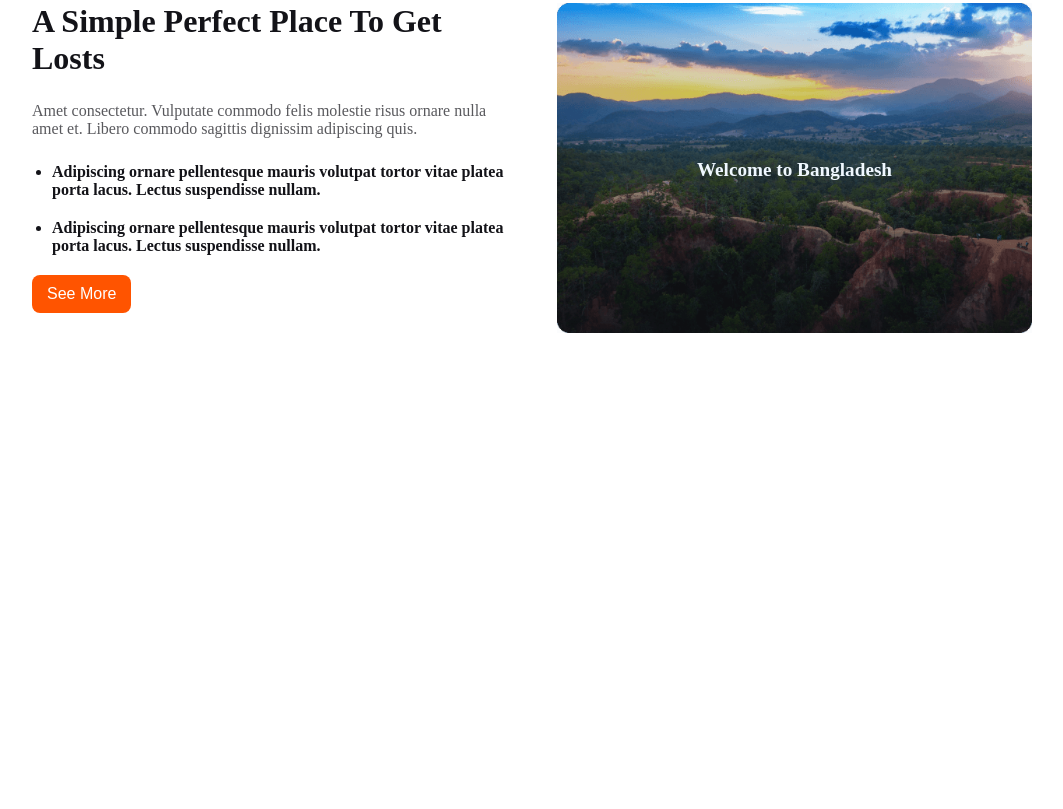
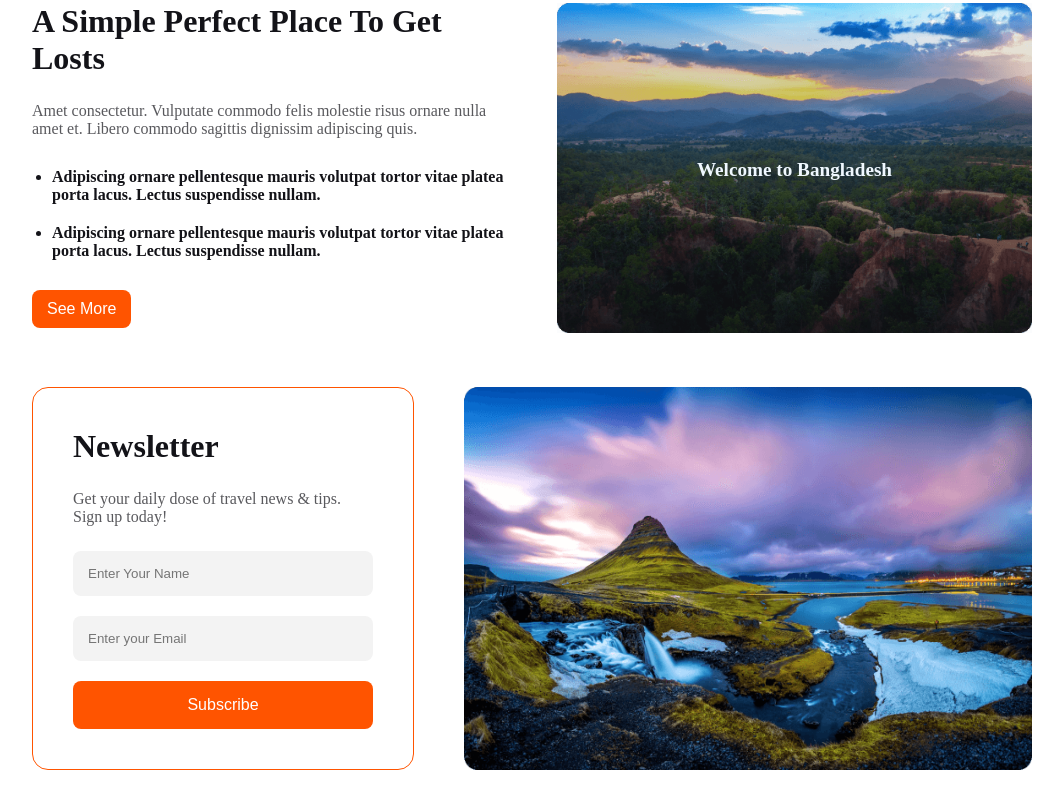
Before and after one commit to prime593/Guri-Bangladesh, a plain HTML site: page index.html in a window 1280 px wide. Shown: the part 4729-5538 px from the top of the page, without its empty margins (108-1171 px from the left). Before the commit the page ends 5166 px from the top, so only its background shows below. Drawn offline with Linux system fonts and the light colour scheme.

Commit message:
few sections added

```diff
--- a/index.html
+++ b/index.html
@@ -150,7 +150,9 @@
                         <span><i class="fa-solid fa-location-dot icon-clr"></i> Cox Bazar</span>
                     </p>
                     <h3 class="tour-title">Tour To Cox Bazar</h3>
-                    <p class="tour-description">Experience the breathtaking beauty of Cox's Bazar, home to the world's longest natural sea beach. Enjoy stunning sunsets, delicious seafood, and vibrant local culture on this unforgettable coastal getaway.</p>
+                    <p class="tour-description">Experience the breathtaking beauty of Cox's Bazar, home to the world's
+                        longest natural sea beach. Enjoy stunning sunsets, delicious seafood, and vibrant local culture
+                        on this unforgettable coastal getaway.</p>
                     <p class="tour-price">Price: &#36;1300-&#36;1500</p>
                     <button class="primary-btn" type="button">Book Now</button>
                 </div>
@@ -163,7 +165,9 @@
                         <span><i class="fa-solid fa-location-dot icon-clr"></i> Sylhet</span>
                     </p>
                     <h3 class="tour-title">Tour To Sylhet</h3>
-                    <p class="tour-description">Experience the breathtaking beauty of sylhet, home to the world's longest natural sea beach. Enjoy stunning sunsets, delicious seafood, and vibrant local culture on this unforgettable coastal getaway.</p>
+                    <p class="tour-description">Experience the breathtaking beauty of sylhet, home to the world's
+                        longest natural sea beach. Enjoy stunning sunsets, delicious seafood, and vibrant local culture
+                        on this unforgettable coastal getaway.</p>
                     <p class="tour-price">Price: &#36;1300-&#36;1500</p>
                     <button class="primary-btn" type="button">Book Now</button>
                 </div>
@@ -176,7 +180,9 @@
                         <span><i class="fa-solid fa-location-dot icon-clr"></i> Saint Martin</span>
                     </p>
                     <h3 class="tour-title">Tour To Saint Martin</h3>
-                    <p class="tour-description">Experience the breathtaking beauty of saint martin, home to the world's longest natural sea beach. Enjoy stunning sunsets, delicious seafood, and vibrant local culture on this unforgettable coastal getaway.</p>
+                    <p class="tour-description">Experience the breathtaking beauty of saint martin, home to the world's
+                        longest natural sea beach. Enjoy stunning sunsets, delicious seafood, and vibrant local culture
+                        on this unforgettable coastal getaway.</p>
                     <p class="tour-price">Price: &#36;1300-&#36;1500</p>
                     <button class="primary-btn" type="button">Book Now</button>
                 </div>
@@ -186,10 +192,13 @@
         <section class="place-bangladesh-container">
             <div class="place-bangladesh-content">
                 <h3 class="primary-title">A Simple Perfect Place To Get Losts</h3>
-                <p class="primary-description">Amet consectetur. Vulputate commodo felis molestie risus  ornare nulla amet et. Libero commodo sagittis dignissim adipiscing quis. </p>
+                <p class="primary-description">Amet consectetur. Vulputate commodo felis molestie risus ornare nulla
+                    amet et. Libero commodo sagittis dignissim adipiscing quis. </p>
                 <ul>
-                    <li>Adipiscing ornare pellentesque mauris volutpat tortor vitae platea porta lacus. Lectus suspendisse nullam.</li>
-                    <li>Adipiscing ornare pellentesque mauris volutpat tortor vitae platea porta lacus. Lectus suspendisse nullam.</li>
+                    <li>Adipiscing ornare pellentesque mauris volutpat tortor vitae platea porta lacus. Lectus
+                        suspendisse nullam.</li>
+                    <li>Adipiscing ornare pellentesque mauris volutpat tortor vitae platea porta lacus. Lectus
+                        suspendisse nullam.</li>
                 </ul>
                 <button type="button" class="primary-btn">See More</button>
             </div>
@@ -198,6 +207,19 @@
                 <img src="resources/images/place 1.png" alt="">
             </div>
         </section>
+
+        <section class="newsletter-container">
+            <div class="newsletter-content">
+                <h3 class="primary-title">Newsletter</h3>
+                <p class="primary-description">Get your daily dose of travel news & tips. Sign up today!</p>
+                <input type="text" name="" id="" placeholder="Enter Your Name">
+                <input type="text" name="" id="" placeholder="Enter your Email">
+                <button type="button">Subscribe</button>
+            </div>
+            <div class="Newsletter-images">
+                <img src="resources/images/place 2.png" alt="">
+            </div>
+        </section>
     </main>
 </body>
 
--- a/style/style.css
+++ b/style/style.css
@@ -318,6 +318,7 @@ select {
 
 .place-bangladesh-content>ul {
     padding-left: 20px;
+    margin: 30px 0;
 }
 
 .place-bangladesh-content li {
@@ -339,6 +340,48 @@ select {
 .place-bangladesh-img .text-resize {
     font-size: 1.2rem;
 }
+
+/* place bangladesh section style end */
+
+/* newsletter style start */
+.newsletter-container {
+    display: flex;
+    gap: 50px;
+}
+
+.newsletter-content {
+    max-width: 300px;
+    border: 1px solid #FF5400;
+    padding: 40px;
+    border-radius: 16px;
+}
+
+.newsletter-content input {
+    width: calc(100% - 30px);
+    margin-bottom: 20px;
+    padding: 15px;
+    border: 0;
+    background-color: rgba(19, 19, 24, 0.05);
+    border-radius: 8px;
+}
+
+.newsletter-content button {
+    background-color: #FF5400;
+    color: #FFFFFF;
+    width: 100%;
+    padding: 15px;
+    border: 0;
+    border-radius: 8px;
+    font-size: 1rem;
+}
+
+.Newsletter-images img {
+    width: 100%;
+    height: 100%;
+}
+
+/* newsletter section style end */
+
 
 /* media query  */
 @media screen and (max-width:576px) {
@@ -410,8 +453,9 @@ select {
         left: 0;
         padding: 20px;
     }
+
     .tour p>span {
-        margin-right:10px;
+        margin-right: 10px;
         font-size: 1rem;
     }
 
@@ -423,6 +467,12 @@ select {
         font-size: 1rem;
     }
 
+    .newsletter-container {
+        flex-direction: column;
+    }
+    .newsletter-container div {
+        flex: 1;
+    }
 
 
 
```
Also changed, not shown: gpt.html (deleted, +0 -133 lines).
